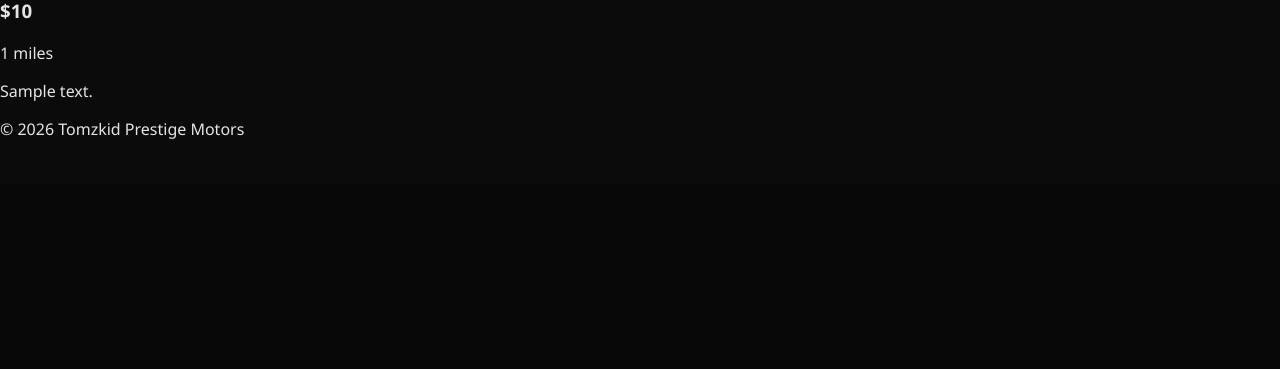
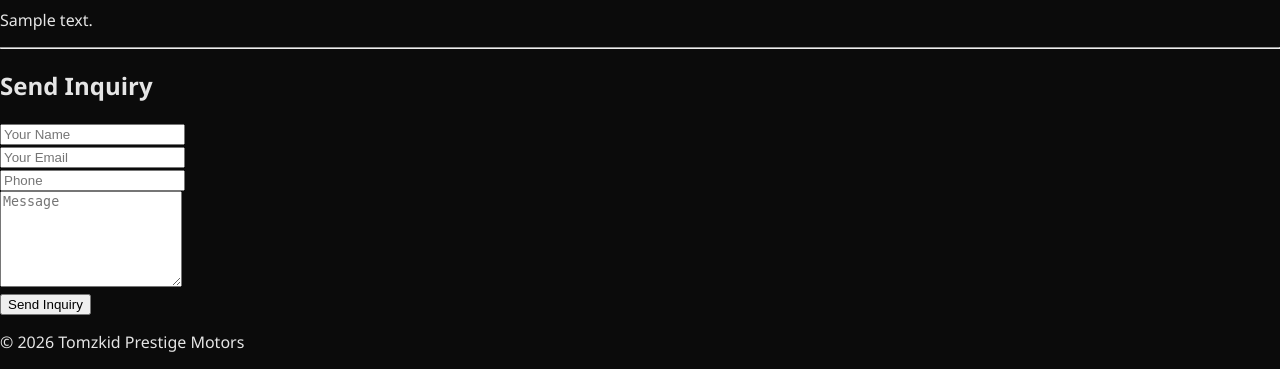
Before and after one commit to djvibez29/tomzkid-prestige-motors, a Flask app: page /car/1 in a window 1280 px wide. Shown: the part 616-985 px from the top of the page. Before the commit the page ends 755 px from the top, so only its background shows below. Run offline with Flask 3, Linux system fonts and the light colour scheme; tables that the repository leaves empty hold one stand-in row (values such as "Sample post"); grey boxes marked "Sample" are stand-in pictures.

Commit message:
Update car.html

```diff
--- a/templates/car.html
+++ b/templates/car.html
@@ -1,28 +1,37 @@
 {% extends "base.html" %}
+
 {% block content %}
 
-<h2>{{ car.name }}</h2>
-<p>{{ car.brand }}</p>
+<h1>{{ car.name }}</h1>
 
-<div class="gallery">
+<img src="{{ url_for('static', filename='uploads/' ~ car.image) }}" width="400">
 
-  <img src="{{ url_for('static', filename='uploads/' ~ car.main_image) }}" width="500">
-
-  {% for img in car.images %}
-    <img src="{{ url_for('static', filename='uploads/' ~ img.filename) }}" width="200">
-  {% endfor %}
-
-</div>
-
-{% if car.video %}
-  <video controls width="600">
-    <source src="{{ url_for('static', filename='uploads/' ~ car.video.filename) }}">
-  </video>
-{% endif %}
-
-<h3>${{ car.price_usd }}</h3>
-<p>{{ car.miles }} miles</p>
+<p><strong>Brand:</strong> {{ car.brand }}</p>
+<p><strong>Price:</strong> ${{ car.price_usd }}</p>
+<p><strong>Miles:</strong> {{ car.miles }}</p>
 
 <p>{{ car.description }}</p>
 
+<hr>
+
+<h2>Send Inquiry</h2>
+
+<form method="POST">
+
+  <input name="name" placeholder="Your Name" required>
+  <br>
+
+  <input name="email" type="email" placeholder="Your Email" required>
+  <br>
+
+  <input name="phone" placeholder="Phone" required>
+  <br>
+
+  <textarea name="message" rows="6" placeholder="Message" required></textarea>
+  <br>
+
+  <button type="submit">Send Inquiry</button>
+
+</form>
+
 {% endblock %}
```
